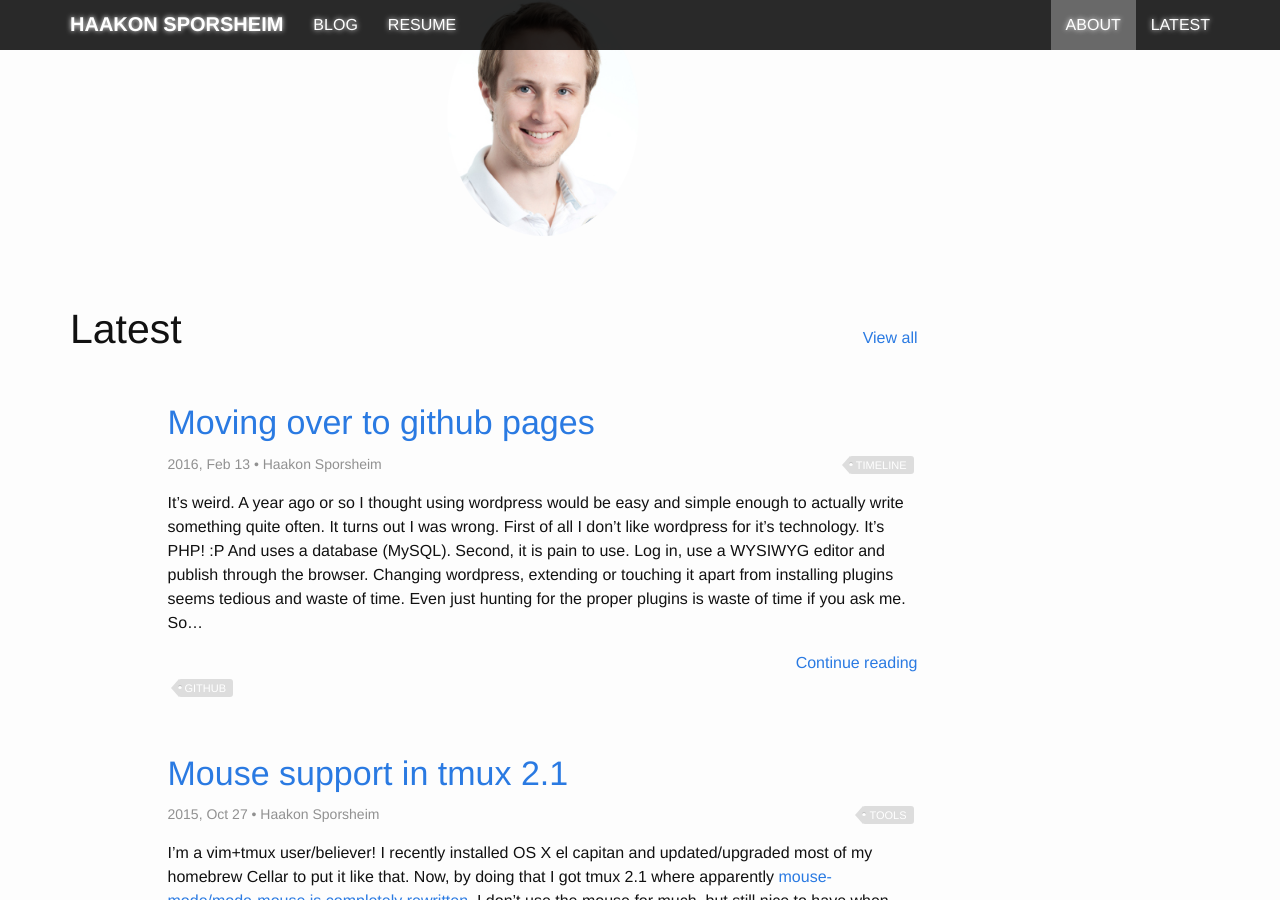
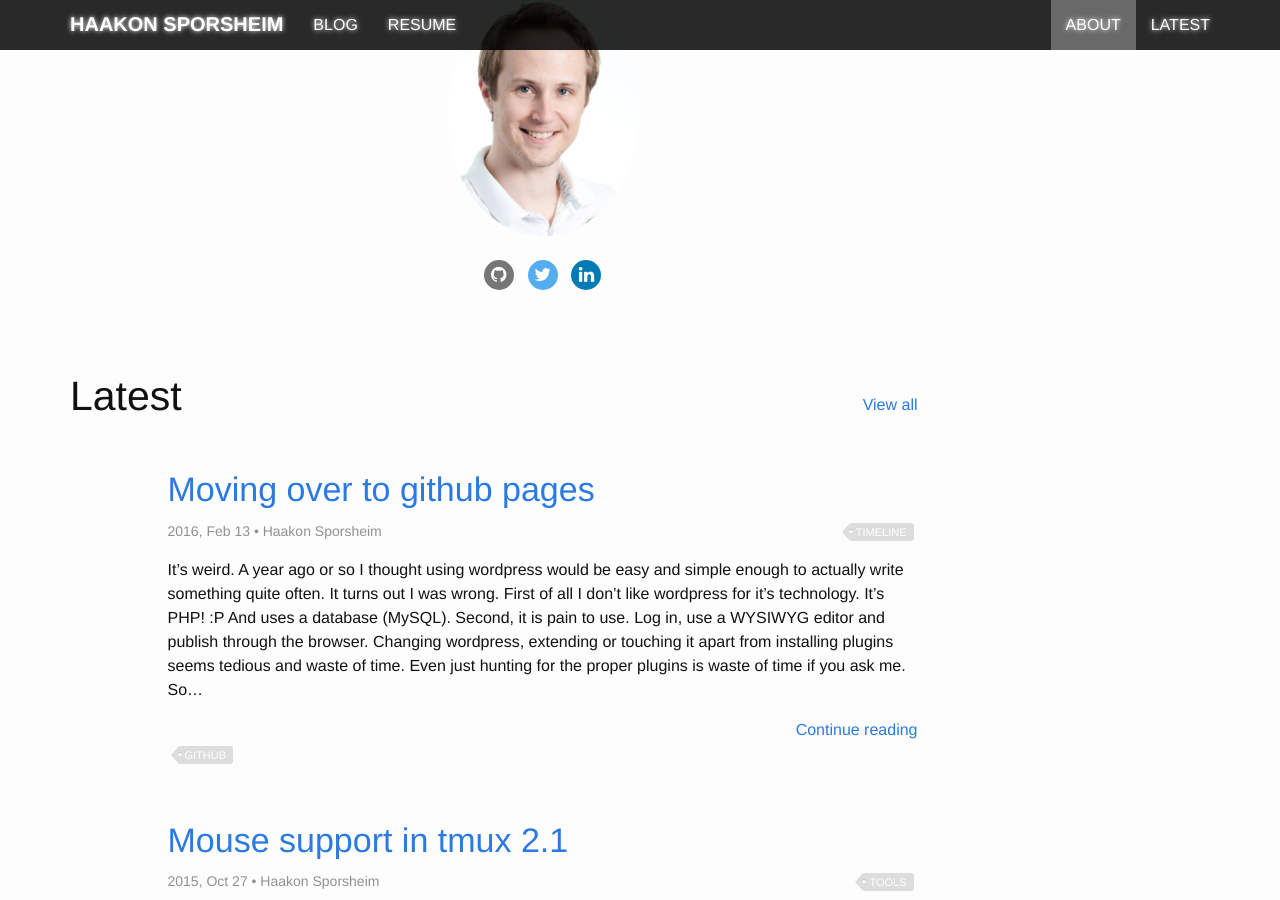
Before and after one commit to ieei/ieei.github.io, a Jekyll site: the page built from index.html, in a window 1280 px wide and 900 px high, scrolled down 1317 px. Built offline with Jekyll 4.4.1, drawn with Linux system fonts in a browser that asks for light colours; nearby versions of some CDN libraries.

Commit message:
index: Add social buttons under about.

```diff
--- a/css/_social.scss
+++ b/css/_social.scss
@@ -1,10 +1,14 @@
 .social {
   list-style: none;
   margin-left: 0;
+  padding: 0;
+}
+
+.social-horiz li {
+  display: inline;
 }
 
 .social li a {
-  display: block;
   background: transparent;
   color: $light-text-color;
   text-decoration: none;
@@ -21,24 +25,31 @@
   font-size: 18px;
 }
 
-.social a:hover .fa-envelope {
+.social a:hover .fa-envelope,
+.social-light .fa-envelope {
   background: #777777;
 }
-.social a:hover .fa-feed {
+.social a:hover .fa-feed,
+.social-light .fa-feed {
   background: #ff6600;
 }
-.social a:hover .fa-github {
+.social a:hover .fa-github,
+.social-light .fa-github {
   background: #767676;
 }
-.social a:hover .fa-twitter {
+.social a:hover .fa-twitter,
+.social-light .fa-twitter {
   background: #55acee;
 }
-.social a:hover .fa-linkedin {
+.social a:hover .fa-linkedin,
+.social-light .fa-linkedin {
   background: #007bb5;
 }
-.social a:hover .fa-facebook {
+.social a:hover .fa-facebook,
+.social-light .fa-facebook {
   background: #3b5998;
 }
-.social a:hover .fa-google-plus {
+.social a:hover .fa-google-plus,
+.social-light .fa-google-plus {
   background: #dd4b39;
 }
--- a/index.html
+++ b/index.html
@@ -37,7 +37,32 @@ nav-sections:
     <div class="col-sm-10 col-sm-offset-1 col-md-8 text-center">
       <img class="img-circle" height="240px"
         src="{{ "/img/hs.jpg" | prepend: site.baseurl}}"
-        alt="Haakon Sporsheim">
+        alt="Haakon Sporsheim"></br></br>
+      <ul class="social social-horiz social-light">
+        {% if site.github_username %}
+        <li>
+          <a class="gh" href="https://github.com/{{ site.github_username }}">
+            <i class="fa fa-github"></i>
+          </a>
+        </li>
+        {% endif %}
+
+        {% if site.twitter_username %}
+        <li>
+          <a class="tw" href="https://twitter.com/{{ site.twitter_username }}">
+            <i class="fa fa-twitter"></i>
+          </a>
+        </li>
+        {% endif %}
+
+        {% if site.linkedin_username %}
+        <li>
+          <a class="ln" href="https://linkedin.com/in/{{ site.linkedin_username }}">
+            <i class="fa fa-linkedin"></i>
+          </a>
+        </li>
+        {% endif %}
+      </ul>
     </div>
   </div>
 </section>
```
